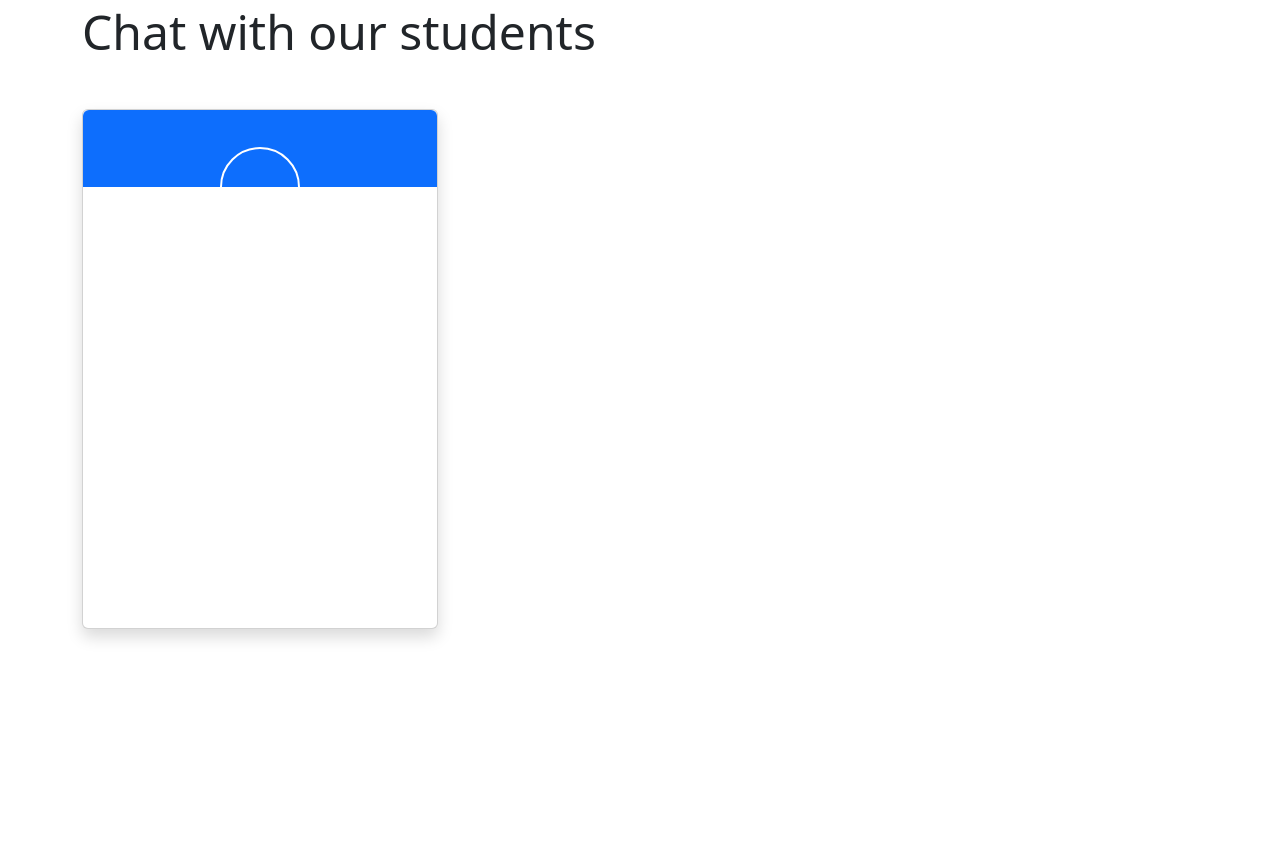
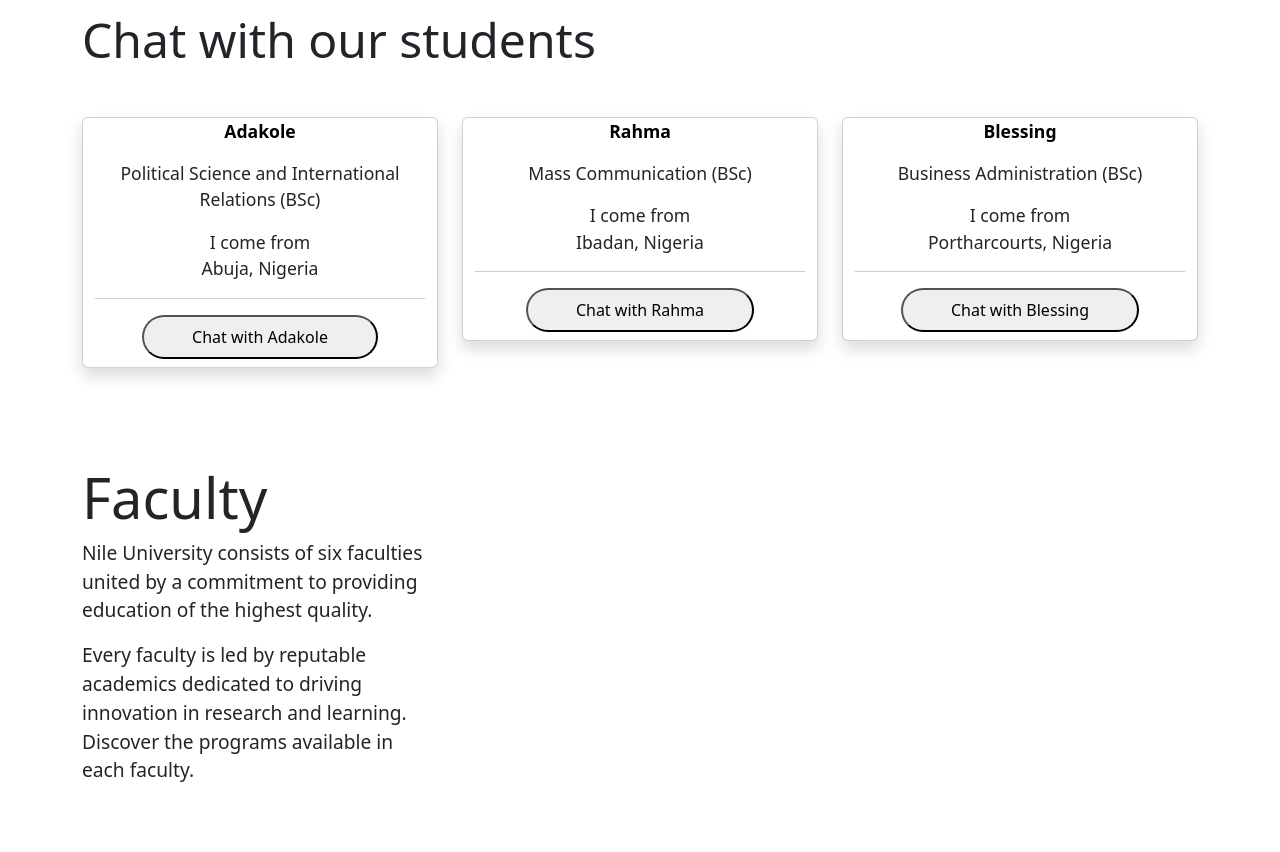
Before and after one commit to ulot-creator/nileClone, a plain HTML site: page index.html in a window 1280 px wide. Shown: the part 1509-2361 px from the top of the page. Before the commit the page ends 2162 px from the top, so only its background shows below. Drawn offline with Linux system fonts and the light colour scheme.

Commit message:
made a few changes and additions

```diff
--- a/index.html
+++ b/index.html
@@ -29,9 +29,9 @@
       </div>
     </div>
 
-    <div class="container my-5 py-5">
+    <div class="container my-5 py-5 overflow-hidden">
       <div class="row justify-content-between align-items-center text-center">
-        <div class="col-md-4 px-2 mw-55 bottom-top">
+        <div class="col-md-4 px-2 mw-55 bottom-top mt-2">
           <div class="shadow text-bg-primary h-65 mw-55 rounded-3">
             <h4 class="py-4 mb-4 mx-4 bottom-black">
               Undergraduate Degrees <br>(B.Sc. / B.A / MBBS / LLB)
@@ -42,7 +42,7 @@
             <p>Learn More</p>
           </div>
         </div>
-        <div class="col-md-4 px-2 mw-55 bottom-top">
+        <div class="col-md-4 px-2 mw-55 bottom-top mt-2">
           <div class="shadow h-65 mw-55 rounded-3 blue-border">
             <h4 class="py-4 mb-4 mx-4 bottom-black">
               Postgraduate Degrees <br>(PGD / M.Sc. & M.A / MPhil / PhD.)
@@ -53,7 +53,7 @@
             <p>Learn More</p>
           </div>
         </div>
-        <div class="col-md-4 px-2 mw-55 bottom-top">
+        <div class="col-md-4 px-2 mw-55 bottom-top mt-2">
           <div class="shadow text-bg-primary h-65 mw-55 rounded-3">
             <h4 class="py-4 mb-4 mx-4 bottom-black">MBA (Executive Master of Business Administration)</h4>
             <p class="py-4 fw-semibold bigger-font">We develop highly skilled professional managers for organizations in different specializations.</p>
@@ -67,22 +67,86 @@
       <h1 class="fw-light my-5 h1 display-5">Chat with our students</h1>
       <div class="row">
         <div class="col-md-4 ">
-          <div id="cover" class="h-65 card shadow">
+          <div id="" class="h-60 card shadow cover">
             <!-- this is just the blue part of the card -->
             <div id="heading" class="bg-primary rounded-top">
 
             </div>
             <!-- this is the main card -->
-            <div class="mx-auto" id="card-body">
+            <div class="" id="card-body">
               <!-- this is the circular picture -->
-              <div id="profile-pic" class="">
+              <div id="" class="mx-auto profile-pic">
+                <div class="tiny-flag">
 
+                </div>
               </div>
-              <div id="bio">
+              <div id="" class="text-center container bio bigger-font">
+                <p class="text-black fw-semibold">Adakole</p>
+                <p class="">Political Science and International Relations (BSc)</p>
+                <p class="bottom-black pb-3">I come from <br> Abuja, Nigeria </p>
+              </div>
+              <div class="d-flex align-items-center justify-content-center btn-cover">
+                <button class="py-2 px-5 mb-2 rounded-5 chat-btn color-blue blue-effect">
+                  Chat with Adakole
+                </button>
+              </div>
+            </div>
+          </div>
+        </div>
 
+
+        <div class="col-md-4 ">
+          <div id="" class="h-60 card shadow cover">
+            <!-- this is just the blue part of the card -->
+            <div id="heading" class="bg-primary rounded-top">
+
+            </div>
+            <!-- this is the main card -->
+            <div class="" id="card-body">
+              <!-- this is the circular picture -->
+              <div id="" class="mx-auto profile-pic">
+                <div class="tiny-flag">
+
+                </div>
               </div>
-              <div class="">
+              <div id="" class="text-center container bio bigger-font">
+                <p class="text-black fw-semibold">Rahma</p>
+                <p class="">Mass Communication (BSc)</p>
+                <p class="bottom-black pb-3">I come from <br> Ibadan, Nigeria </p>
+              </div>
+              <div class="d-flex align-items-center justify-content-center btn-cover">
+                <button class="py-2 px-5 mb-2 rounded-5 chat-btn color-blue blue-effect">
+                  Chat with Rahma
+                </button>
+              </div>
+            </div>
+          </div>
+        </div>
 
+
+        <div class="col-md-4 ">
+          <div id="" class="h-60 card shadow cover">
+            <!-- this is just the blue part of the card -->
+            <div id="heading" class="bg-primary rounded-top">
+
+            </div>
+            <!-- this is the main card -->
+            <div class="" id="card-body">
+              <!-- this is the circular picture -->
+              <div id="" class="mx-auto profile-pic">
+                <div class="tiny-flag">
+
+                </div>
+              </div>
+              <div id="" class="text-center container bio bigger-font">
+                <p class="text-black fw-semibold">Blessing</p>
+                <p class="">Business Administration (BSc)</p>
+                <p class="bottom-black pb-3">I come from <br> Portharcourts, Nigeria </p>
+              </div>
+              <div class="d-flex align-items-center justify-content-center btn-cover">
+                <button class="py-2 px-5 mb-2 rounded-5 chat-btn color-blue blue-effect">
+                  Chat with Blessing
+                </button>
               </div>
             </div>
           </div>
@@ -91,5 +155,23 @@
       </div>
     </div>
 
+    <section class="container my-5">
+      <div class="row py-5">
+        <div class="col-md-4">
+          <h2 class="display-4 color-blue">
+            Faculty
+          </h2>
+          <p class="bigger-fs">
+            Nile University consists of six faculties united by a commitment to providing education of the highest quality.
+          </p>
+          <p class="bigger-fs">
+            Every faculty is led by reputable academics dedicated to driving innovation in research and learning. Discover the programs available in each faculty.
+          </p>
+        </div>
+        <div class="col-md-8">
+
+        </div>
+      </div>
+    </section>
   </body>
 </html>
```
